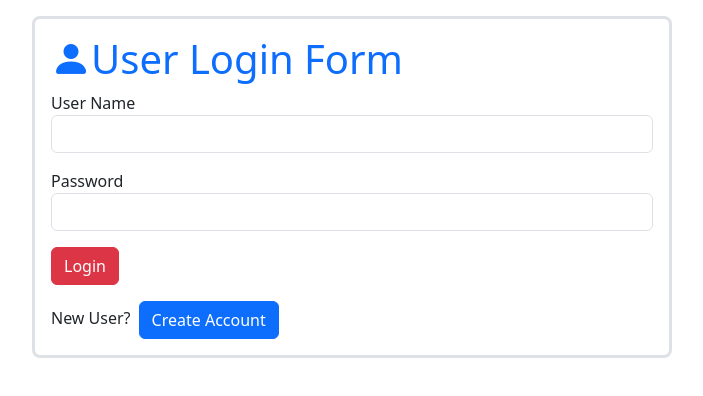
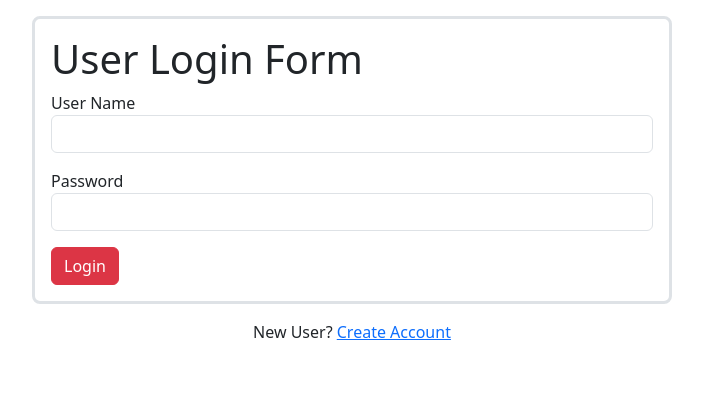
Before and after one commit to AnnamVenkataNagendra/student, a React (Vite) app: page / in a window 1280 px wide. Shown: the top 396 px of the page, without its empty margins (288-991 px from the left). Built offline with nearby package versions, Linux system fonts and the light colour scheme.

Commit message:
Added React login with JWT authentication

```diff
--- a/src/Student/Student.jsx
+++ b/src/Student/Student.jsx
@@ -43,12 +43,11 @@ const navigate=useNavigate();
     }
 
   return (
+  <>
     <form onSubmit={handelLogin}>
       <div className="container border border-3 w-50 p-3 mt-3 rounded-3">
 
-    <h1 className="bi bi-person-fill text-primary">
-      User Login Form
-    </h1>
+        <h1>User Login Form</h1>
 
         <div className="mb-3">
           <label>User Name</label>
@@ -77,17 +76,14 @@ const navigate=useNavigate();
         <button type="submit" className="btn btn-danger">
           Login
         </button>
-
-    <div className="mt-3">
-      <span>New User?</span>
-
-      <Link to="/post" className="btn btn-primary ms-2">
-        Create Account
-      </Link>
-    </div>
-
       </div>
     </form>
+
+    <div className="text-center mt-3">
+      <span>New User? </span>
+      <Link to="/post">Create Account</Link>
+    </div>
+  </>
   )
 }
 
```
Lines whose indentation alone changed are shown as unchanged.
